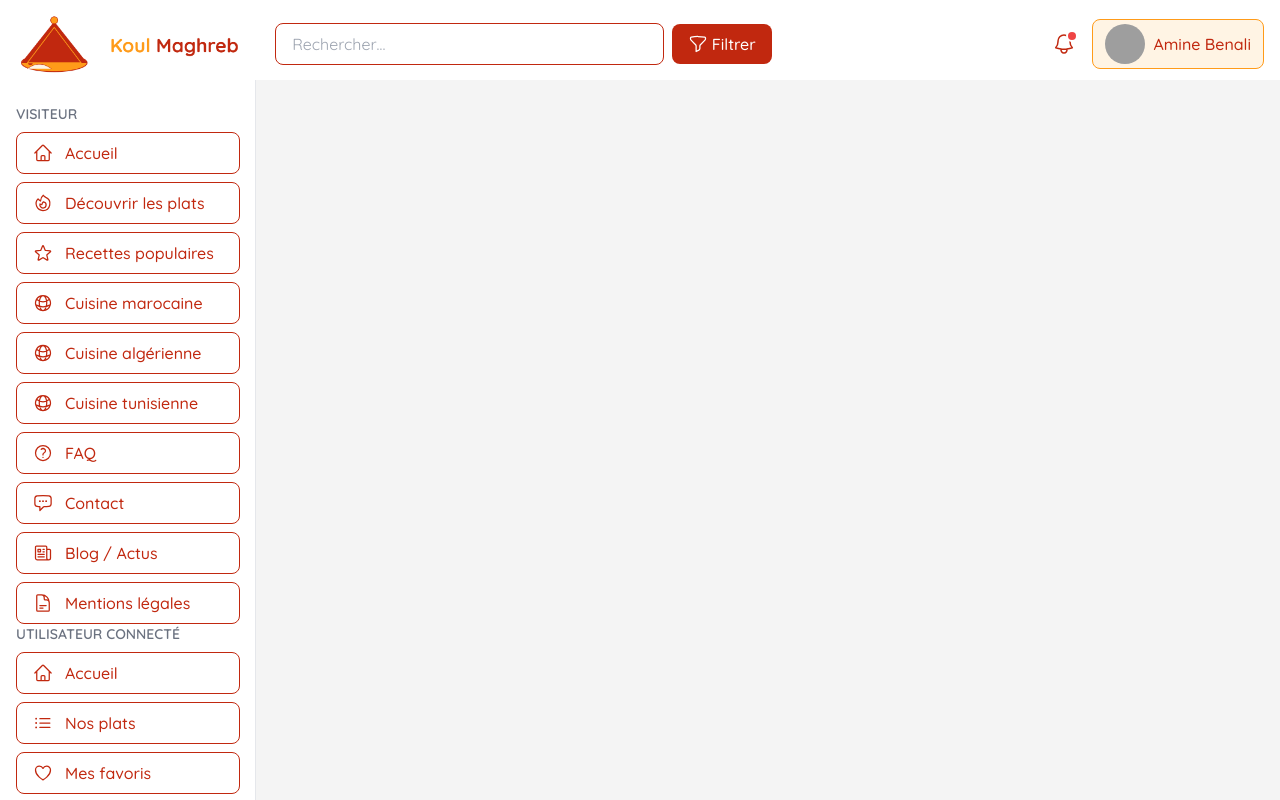
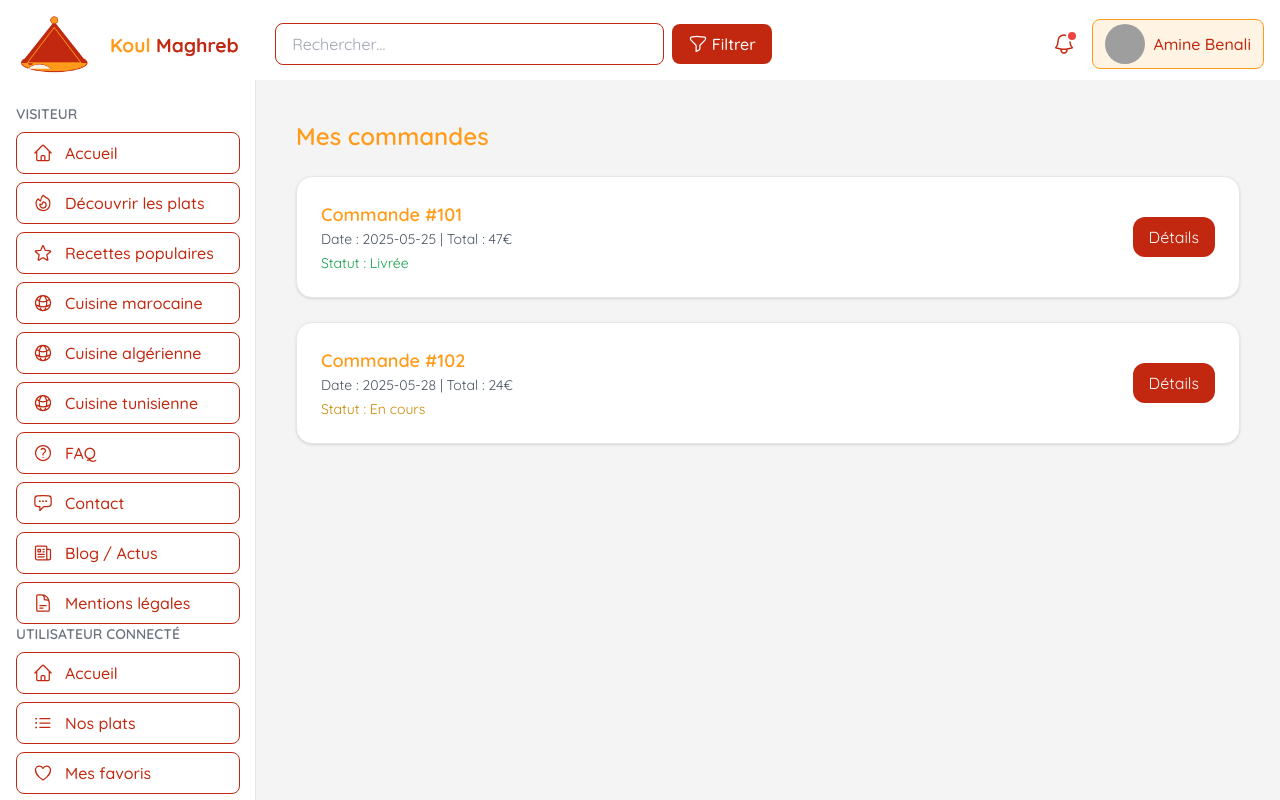
Before and after one commit to Lydia-BEDRI/KoulMaghreb, a Vue app in the folder frontend/: page /mes-commandes in a window 1280 px wide. Built offline with nearby package versions, Linux system fonts and the light colour scheme; grey boxes are pictures that could not be loaded.

Commit message:
feat: add Commandes component

```diff
--- /dev/null
+++ b/frontend/src/components/Commandes.vue
@@ -0,0 +1,93 @@
+<template>
+  <div class="p-6 bg-background min-h-screen">
+    <h1 class="text-2xl font-semibold mb-6 text-primary">Mes commandes</h1>
+
+    <div v-if="orders.length" class="space-y-6">
+      <div
+        v-for="(order, index) in orders"
+        :key="order.id"
+        class="bg-white rounded-2xl shadow border border-gray-200 p-6 transition hover:shadow-lg"
+      >
+        <div class="flex justify-between items-center">
+          <div>
+            <p class="text-lg font-semibold text-primary">Commande #{{ order.id }}</p>
+            <p class="text-sm text-gray-600">Date : {{ order.date }} | Total : {{ order.total }}€</p>
+            <p class="text-sm mt-1" :class="order.status === 'Livrée' ? 'text-green-600' : 'text-yellow-600'">
+              Statut : {{ order.status }}
+            </p>
+          </div>
+          <button
+            class="bg-accent text-white px-4 py-2 rounded-xl hover:bg-primary transition"
+            @click="toggleDetails(index)"
+          >
+            {{ order.showDetails ? 'Masquer' : 'Détails' }}
+          </button>
+        </div>
+
+        <!-- Détails de la commande -->
+        <div v-if="order.showDetails" class="mt-4 border-t pt-4 space-y-3">
+          <div
+            v-for="(item, i) in order.items"
+            :key="i"
+            class="flex items-center justify-between border p-3 rounded-xl bg-neutral"
+          >
+            <div class="flex items-center gap-4">
+              <div class="w-14 h-14 rounded-lg overflow-hidden bg-gray-100">
+                <img :src="item.image" :alt="item.name" class="w-full h-full object-cover" />
+              </div>
+              <div>
+                <p class="text-base font-medium">{{ item.name }}</p>
+                <p class="text-sm text-gray-600">{{ item.quantity }} × {{ item.price }}€</p>
+              </div>
+            </div>
+            <p class="font-semibold text-primary">{{ item.quantity * item.price }}€</p>
+          </div>
+        </div>
+      </div>
+    </div>
+
+    <div v-else class="text-center text-gray-600 mt-10">
+      <p>Vous n'avez pas encore passé de commande.</p>
+    </div>
+  </div>
+</template>
+
+<script setup>
+import { ref } from 'vue'
+
+const orders = ref([
+  {
+    id: 101,
+    date: '2025-05-25',
+    status: 'Livrée',
+    total: 47,
+    showDetails: false,
+    items: [
+      { name: 'Couscous Royal', price: 18, quantity: 1, image: '/src/assets/img/cuisine-alg/couscous-algerien.jpeg' },
+      { name: 'Tajine de Poulet', price: 16, quantity: 1, image: '/src/assets/img/cuisine-mar/tajine-poulet-citron.jpeg' },
+      { name: 'Makroud', price: 5, quantity: 2, image: '/src/assets/img/cuisine-tun/makroudh.jpeg' },
+    ],
+  },
+  {
+    id: 102,
+    date: '2025-05-28',
+    status: 'En cours',
+    total: 24,
+    showDetails: false,
+    items: [
+      { name: 'Bricks à l\'œuf', price: 7, quantity: 2, image: '/src/assets/img/cuisine-tun/brik-oeuf.jpeg' },
+      { name: 'Chorba', price: 10, quantity: 1, image: '/src/assets/img/cuisine-alg/chorba-algerienne.jpeg' },
+    ],
+  },
+])
+
+const toggleDetails = (index) => {
+  orders.value[index].showDetails = !orders.value[index].showDetails
+}
+</script>
+
+<style scoped>
+.hover\:shadow-lg:hover {
+  box-shadow: 0 10px 15px -3px rgba(0, 0, 0, 0.1), 0 4px 6px -2px rgba(0, 0, 0, 0.05);
+}
+</style>
--- a/frontend/src/router/index.js
+++ b/frontend/src/router/index.js
@@ -10,6 +10,7 @@ import Contact from '@/components/Contact.vue'
 import BlogList from '@/components/BlogList.vue'
 import BlogDetail from '@/components/BlogDetail.vue'
 import Panier from '@/components/Panier.vue'
+import Commandes from '@/components/Commandes.vue'
 
 
 const routes = [
@@ -23,6 +24,7 @@ const routes = [
   { path: '/blog', name: 'Blog', component: BlogList },
   { path: '/blog/:slug', name: 'Article', component: BlogDetail, meta: { parent: 'Blog' } },
   { path:'/mon-panier', name: 'Panier', component: Panier },
+  { path:'/mes-commandes', name: 'Mes commandes', component: Commandes },
 ]
 
 const router = createRouter({
```
